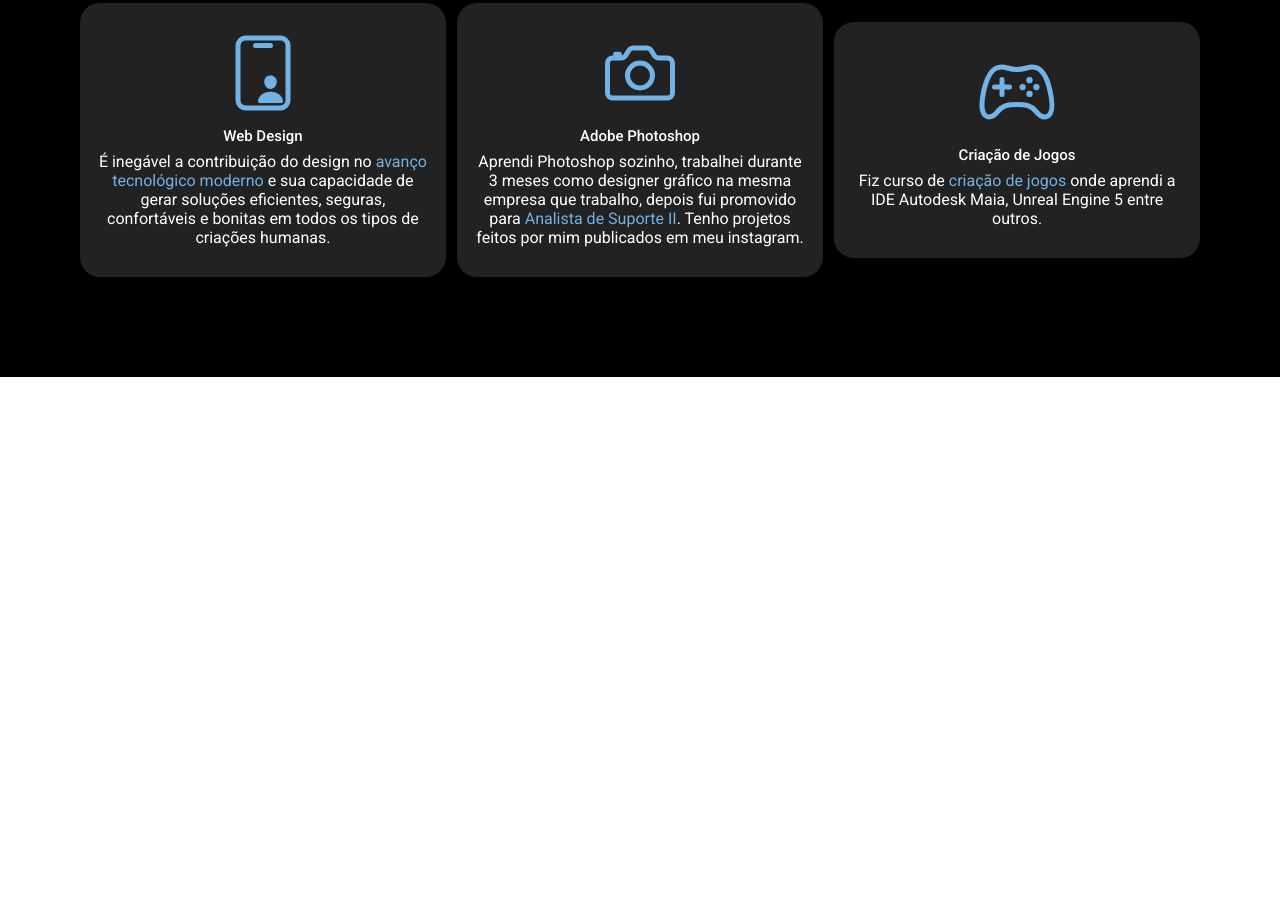
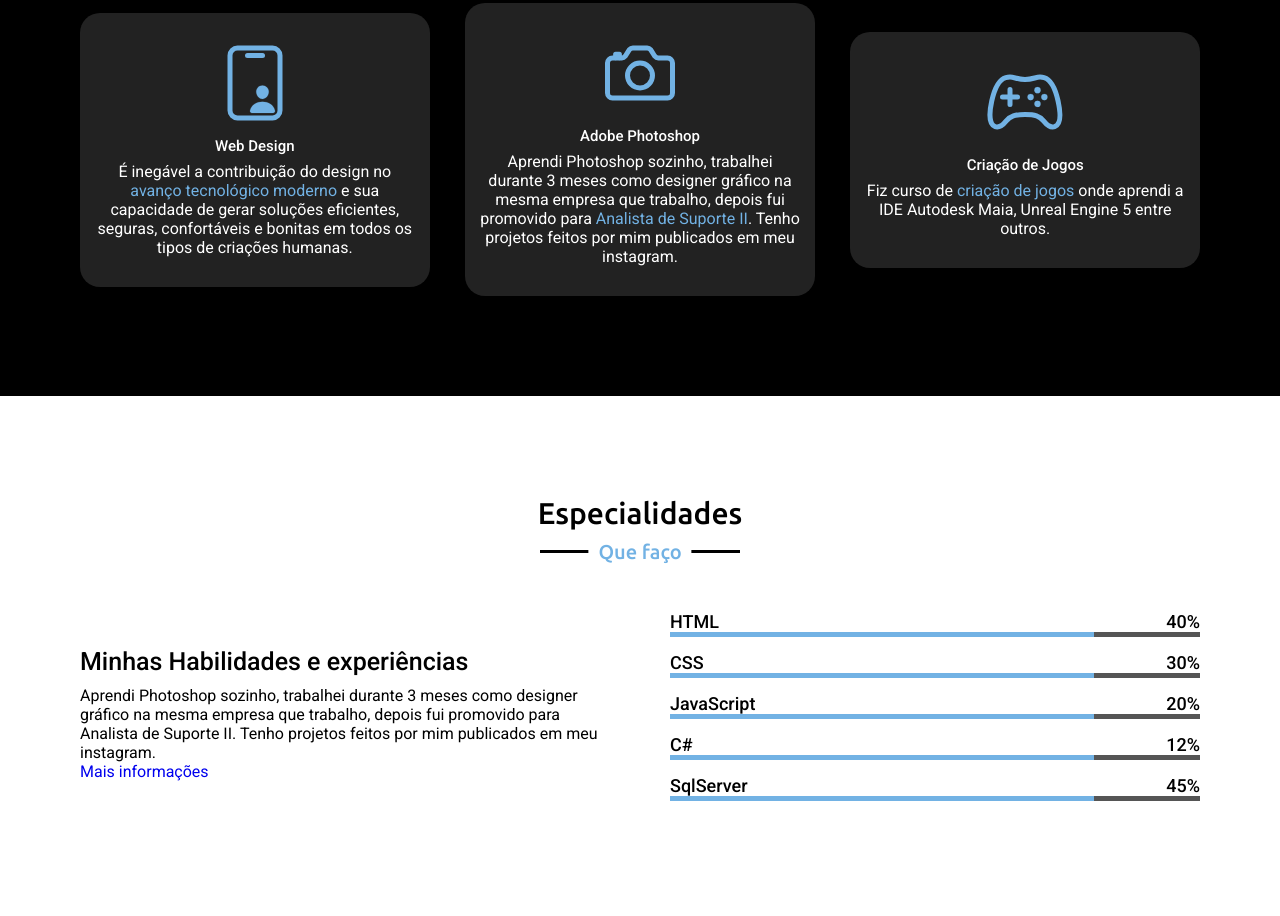
Before and after one commit to VictorSantos2022/MeuPortfolio.github.io, a plain HTML site: page index.html in a window 1280 px wide. Shown: the part 1777-2693 px from the top of the page. Before the commit the page ends 2154 px from the top, so only its background shows below. Drawn offline with nearby package versions, Linux system fonts and the light colour scheme.

Commit message:
att especiali 1

```diff
--- a/index.html
+++ b/index.html
@@ -90,6 +90,60 @@
     </div>
     </section>
 
+     <!--Sessão Especialidades -->
+     <section class="skills" id="skills">
+        <div class="max-width">
+            <h2 class="title">Especialidades</h2>
+            <div class="skills-content">
+                <div class="column left">
+                    <div class="text">Minhas Habilidades e experiências</div>
+                    <P>Aprendi Photoshop sozinho, trabalhei durante 3 meses como designer gráfico na mesma empresa que trabalho, depois fui promovido para <span>Analista de Suporte II</span>.
+                        Tenho projetos feitos por mim publicados em meu instagram.
+                    </P>
+                    <a href="#">Mais informações</a>
+                </div>
+                <div class="column right">
+                    <div class="bars">
+                        <div class="info">
+                            <span>HTML</span>
+                            <span>40%</span>
+                        </div>
+                        <div class="line html"></div>
+                    </div>
+                    <div class="bars">
+                        <div class="info">
+                            <span>CSS</span>
+                            <span>30%</span>
+                        </div>
+                        <div class="line css"></div>
+                    </div>
+                    <div class="bars">
+                        <div class="info">
+                            <span>JavaScript</span>
+                            <span>20%</span>
+                        </div>
+                        <div class="line java"></div>
+                    </div>
+                    <div class="bars">
+                        <div class="info">
+                            <span>C#</span>
+                            <span>12%</span>
+                        </div>
+                        <div class="line c#"></div>
+                    </div>
+                    <div class="bars">
+                        <div class="info">
+                            <span>SqlServer</span>
+                            <span>45%</span>
+                        </div>
+                        <div class="line sql"></div>
+                    </div>
+                </div>
+            </div>
+        </div>
+
+    </section>
+
     <script type="module" src="https://unpkg.com/ionicons@5.5.2/dist/ionicons/ionicons.esm.js"></script>
     <script nomodule src="https://unpkg.com/ionicons@5.5.2/dist/ionicons/ionicons.js"></script>
     <script src="https://code.jquery.com/jquery-3.6.1.min.js"></script>
--- a/style.css
+++ b/style.css
@@ -167,19 +167,21 @@ section .title::after{
     transform: translateX(-50%);
 }
 
-
-/* ****sessão sobre ***** */
-
-.about, .services{
+.about, .services, .skills{
     font-family: 'Roboto', sans-serif;
 
 }
-.about .about-content, .services .serv-content{
+.about .about-content, .services .serv-content, .skills .skills-content{
     display: flex;
     flex-wrap: wrap;
     align-items: center;
     justify-content: space-between;
 }
+
+
+
+/* ****sessão sobre ***** */
+
 
 
 .about .title::after{
@@ -254,7 +256,7 @@ section .title::after{
 }
 
 .services .serv-content .card{
-    width: calc(34% - 15px);
+    width: calc(33% - 20px);
     background: #222;
     text-align: center;
     border-radius: 20px;
@@ -290,6 +292,47 @@ section .title::after{
 .services .serv-content .card:hover  span{
     color: black;
     font-weight: 400;
+}
+
+/* sessão especialidades */
+.skills .title::after{
+    content: 'Que faço';
+}
+.skills .skills-content .column{
+    width: calc(50% - 30px );
+}
+.skills .skills-content .left .text{
+    font-size: 25px;
+    font-weight: 500;
+    margin-bottom: 10px ;
+}
+
+.skills .skills-content .right .bars{
+    margin-bottom: 15px;
+}
+.skills .skills-content .right .info{
+    display: flex;
+    align-items: center;
+    justify-content: space-between;
+}
+.skills .skills-content .right span{
+    font-weight: 500;
+    font-size: 18px;
+}
+.skills .skills-content .right .line{
+    width: 100%;
+    height: 5px;
+    background: #555555;
+    position: relative;
+}
+.skills .skills-content .right .line::before{
+    content: "";
+    position: absolute;
+    width: 80%;
+    height: 100%;
+    top: 0;
+    left: 0;
+    background: #72b2e4;
 }
 
 /* responsividade */
```
